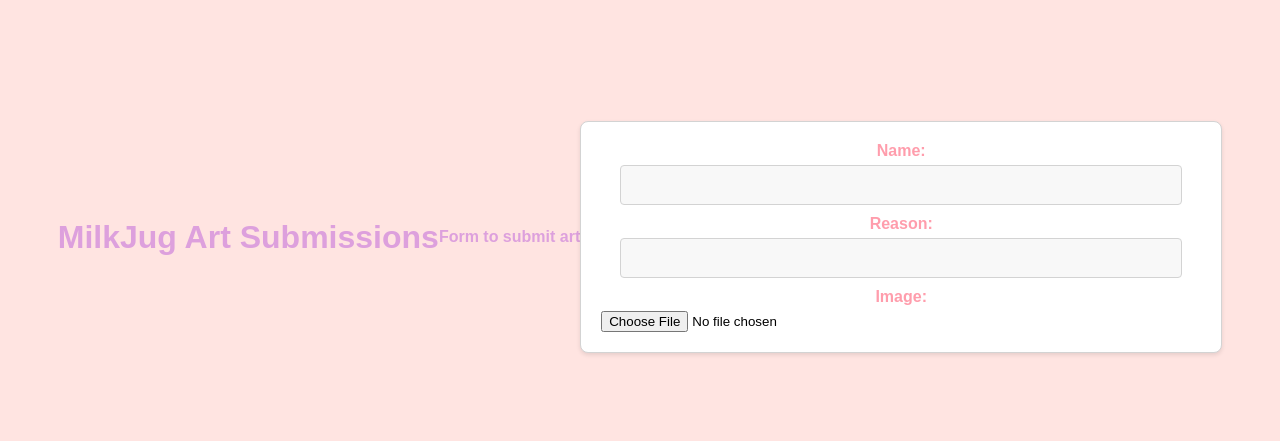
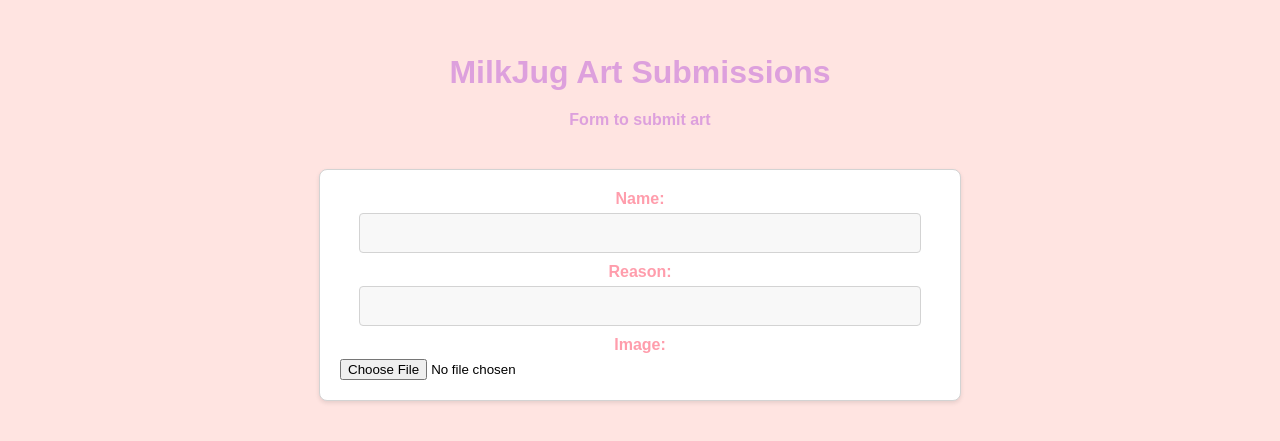
Before and after one commit to DanielEverett1/MJSite, a plain HTML site: page art/submissions.html in a window 1280 px wide. Shown: the part 163-604 px from the top of the page. Drawn offline with Linux system fonts and the light colour scheme; a web font is replaced by a local one.

Commit message:
Updated CSS styles

```diff
--- a/art/submissions.css
+++ b/art/submissions.css
@@ -10,6 +10,7 @@ body {
     height: 100vh;
     font-family: 'Playwrite AU QLD', sans-serif;
     text-align: center;
+    flex-direction: column;
 }
 
 form {
@@ -72,4 +73,7 @@ label {
 
 h1, h2, h3, h4, h5, h6 {
     color: #dda0dd;
+    margin-top: 0;
+    margin-bottom: 20px;
+    width: 100%;
 }
```
